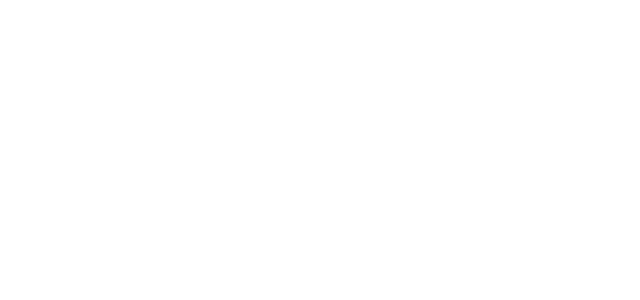
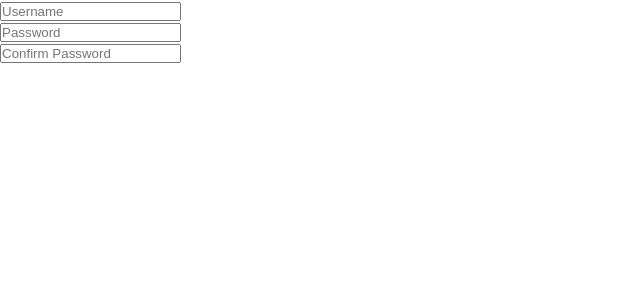
Before and after one commit to BladeKitana732/Hogwarts, a React (Create React App) app: page /Hero in a window 1280 px wide. Shown: the top 300 px of the page, without its empty margins (0-640 px from the left). Built offline with nearby package versions, Linux system fonts and the light colour scheme.

Commit message:
integrated my js

```diff
--- a/src/App.js
+++ b/src/App.js
@@ -6,12 +6,12 @@ import './App.css';
 // import Hero from './components/Hero';
 // import { BrowserRouter as Router, Route} from 'react-router-dom';
 // import Navbar from './components/Navbar';
-import heroInfo from './components/heroInfo';
+import HeroInfo from './components/HeroInfo';
 
 function App() {
   return (
     <div>
-      <heroInfo/>
+      <HeroInfo/>
     </div>
     // <Router>
     //   <Navbar />
--- a/src/components/heroInfo.js
+++ b/src/components/heroInfo.js
@@ -1,19 +1,19 @@
 import React from 'react';
 
 
-function heroInfo() {
+function HeroInfo() {
     return(
         <React.Fragment>
         <div class ="parent">
             <ul class="children">
                 <li>
-                    <input class="username" placeholder="Username">s</input>
+                    <input class="username" placeholder="Username"></input>
                 </li>
                 <li>
-                    <input class ="password" placeholder="Password">s</input>
+                    <input class ="password" placeholder="Password"></input>
                 </li>
                 <li>
-                    <input class="password1" placeholder="Confirm Password">s</input>
+                    <input class="password1" placeholder="Confirm Password"></input>
                 </li>
             </ul>
         </div>
@@ -21,4 +21,4 @@ function heroInfo() {
     )
 }
 
-export default heroInfo;
+export default HeroInfo;
```
